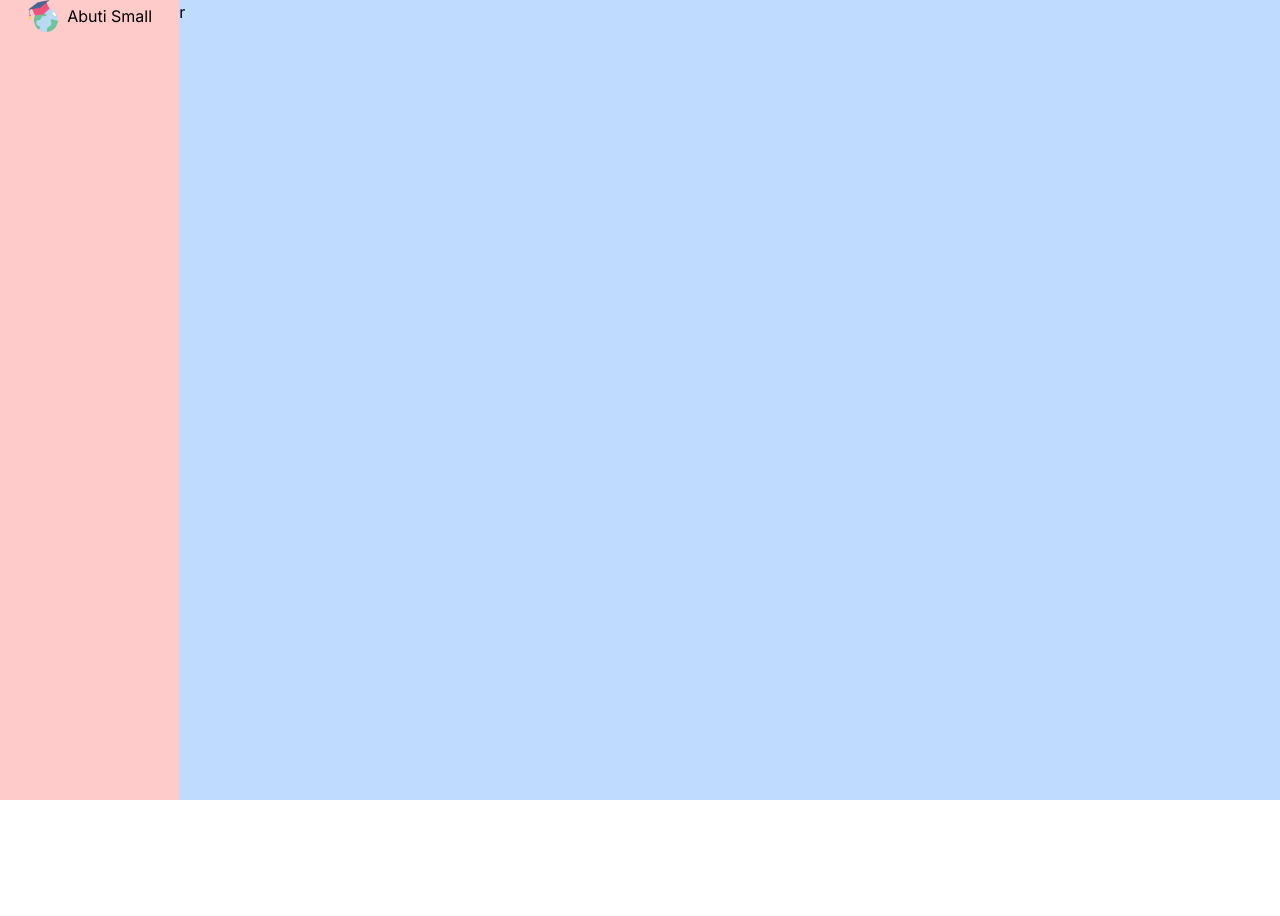
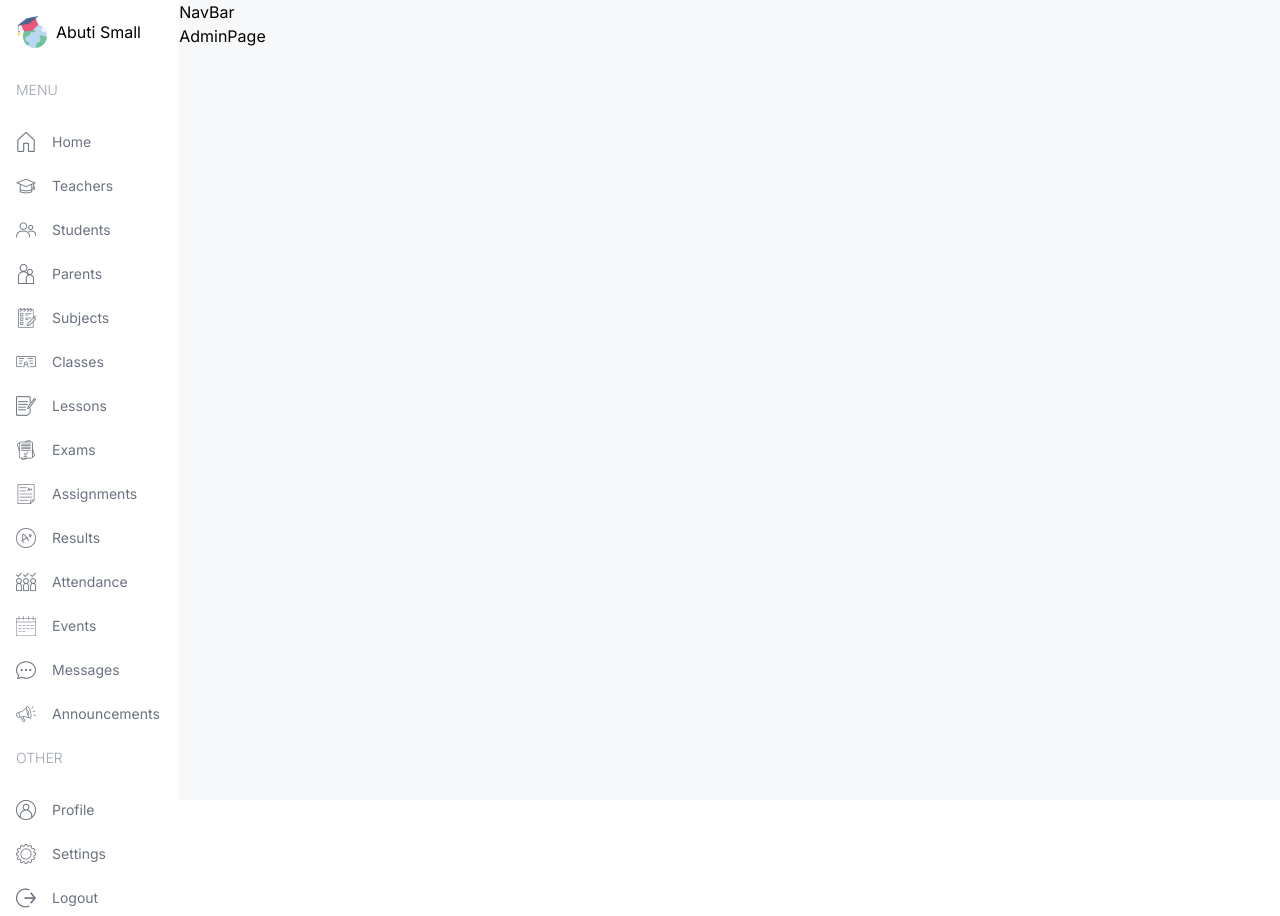
Before and after one commit to safak/next-dashboard-ui, a Next.js app: page /dashboard/admin in a window 1280 px wide. Before the commit the page ends 800 px from the top, so only its background shows below. Built offline with nearby package versions, Linux system fonts and the light colour scheme.

Commit message:
side menu bar

```diff
--- a/src/app/dashboard/layout.tsx
+++ b/src/app/dashboard/layout.tsx
@@ -1,5 +1,7 @@
 import Link from "next/link";
 import Image from "next/image";
+import Menu from "@/components/Menu";
+import NavBar from "@/components/NavBar";
 
 export default function DashboardLayout({
   children,
@@ -11,15 +13,19 @@ export default function DashboardLayout({
       <div className="h-screen flex">
 
         {/* LEFT */}
-        <div className="w-[14%] md:w-[8%] lg:w-[16%] xl:w-[14%] bg-red-200">
-          <Link href="/" className="flex items-center justify-center gap-2">
+        <div className="w-[14%] md:w-[8%] lg:w-[16%] xl:w-[14%] p-4">
+          <Link href="/" className="flex items-center justify-center lg:justify-start gap-2">
             <Image src="/logo.png" alt="logo" width={32} height={32} />
             <span className="hidden lg:block">Abuti Small</span>
           </Link>
+          <Menu />
         </div>
 
         {/* RIGHT */}
-        <div className="w-[14%]  md:w-[92%] lg:w-[84%] xl:w-[86%] bg-blue-200">r</div>
+        <div className="w-[14%]  md:w-[92%] lg:w-[84%] xl:w-[86%] bg-[#F7F8FA] overflow-scroll">
+          <NavBar />
+          {children}
+        </div>
         </div>
 
   );
--- a/src/components/Menu.tsx
+++ b/src/components/Menu.tsx
@@ -1,3 +1,6 @@
+import Link from "next/link";
+import Image from "next/image";
+
 const menuItems = [
   {
     title: "MENU",
@@ -112,3 +115,25 @@ const menuItems = [
     ],
   },
 ];
+
+const Menu = () => {
+  return (
+    <div className="mt-4 text-sm">
+      {menuItems.map((i) => (
+        <div className="flex flex-col gap-2" key={i.title}>
+          <span className="hidden lg:block text-gray-400 font-light my-4">
+              {i.title}
+          </span>
+          {i.items.map((item) => (
+            <Link href={item.href} key={item.label} className="flex items-center justify-center lg:justify-start gap-4 text-gray-500 py-2">
+              <Image src={item.icon} alt="" width={20} height={20} />
+              <span className="hidden lg:block">{item.label}</span>
+            </Link>
+          ))}
+          </div>
+      ))}
+    </div>
+  );
+};
+
+export default Menu
```
